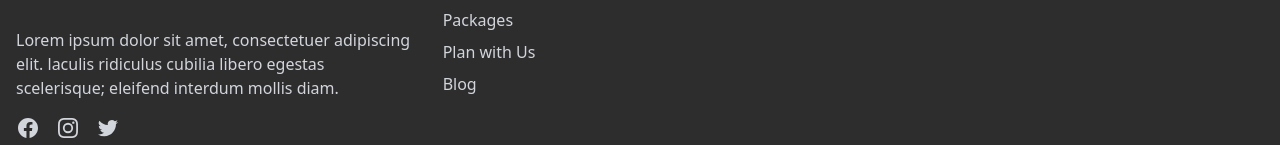
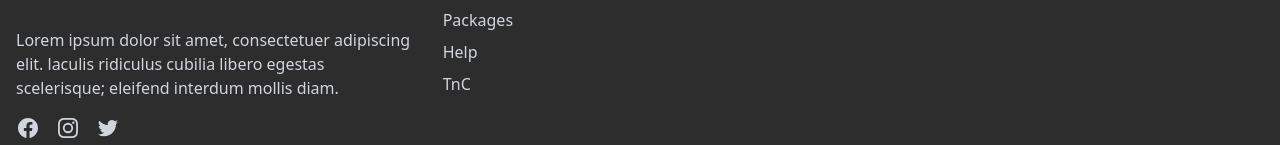
Before and after one commit to nugrahaa878/maktour-web-next, a Next.js app: page /hajj in a window 1280 px wide. Shown: the part 712-857 px from the top of the page. Built offline with nearby package versions, Linux system fonts and the light colour scheme; a web font is replaced by a local one.

Commit message:
adjust footer link

```diff
--- a/src/components/footer/index.tsx
+++ b/src/components/footer/index.tsx
@@ -44,22 +44,22 @@ const Footer: FC = () => {
             <h3 className="text-xl font-semibold mb-4">Quick Links</h3>
             <ul className="space-y-2">
               <li>
-                <a href="#" className="text-gray-300 hover:text-amber-600 transition-colors">About Us</a>
+                <a href="/about-us" className="text-gray-300 hover:text-amber-600 transition-colors">About Us</a>
               </li>
               <li>
-                <a href="#" className="text-gray-300 hover:text-amber-600 transition-colors">Umrah & Ziyarah</a>
+                <a href="/umrah" className="text-gray-300 hover:text-amber-600 transition-colors">Umrah & Ziyarah</a>
               </li>
               <li>
-                <a href="#" className="text-gray-300 hover:text-amber-600 transition-colors">Hajj</a>
+                <a href="/hajj" className="text-gray-300 hover:text-amber-600 transition-colors">Hajj</a>
               </li>
               <li>
-                <a href="#" className="text-gray-300 hover:text-amber-600 transition-colors">Packages</a>
+                <a href="/packages" className="text-gray-300 hover:text-amber-600 transition-colors">Packages</a>
               </li>
               <li>
-                <a href="#" className="text-gray-300 hover:text-amber-600 transition-colors">Plan with Us</a>
+                <a href="/help" className="text-gray-300 hover:text-amber-600 transition-colors">Help</a>
               </li>
               <li>
-                <a href="#" className="text-gray-300 hover:text-amber-600 transition-colors">Blog</a>
+                <a href="/tnc" className="text-gray-300 hover:text-amber-600 transition-colors">TnC</a>
               </li>
             </ul>
           </div>
```
